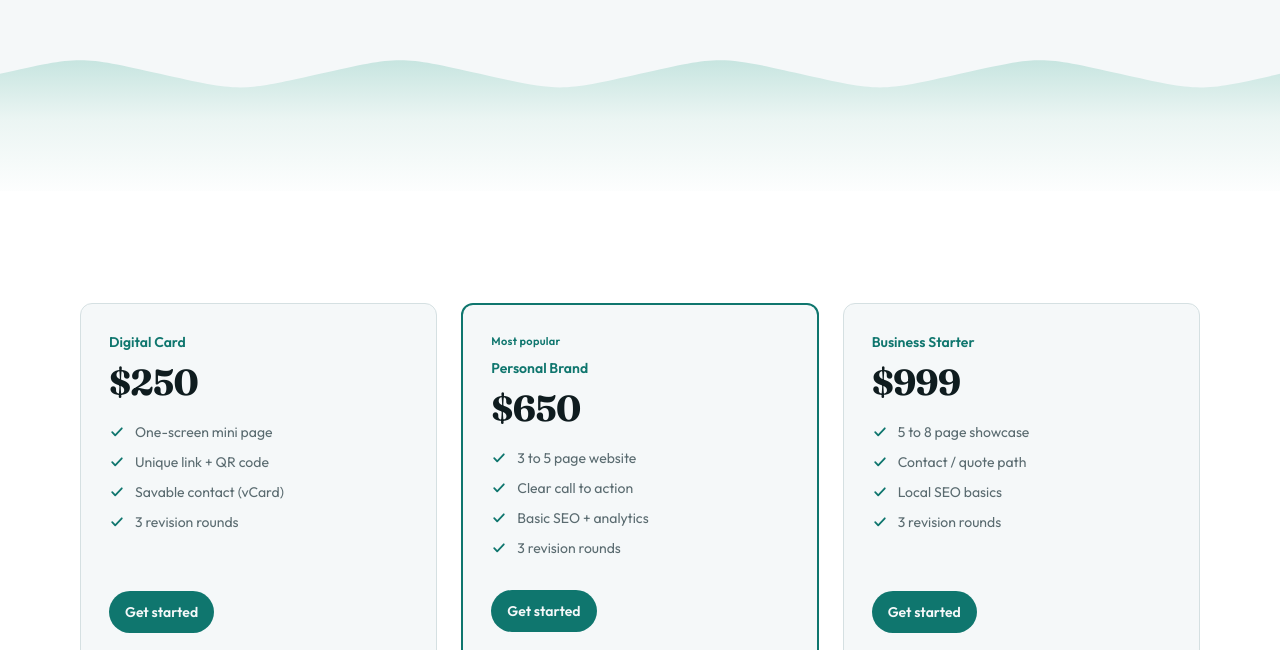
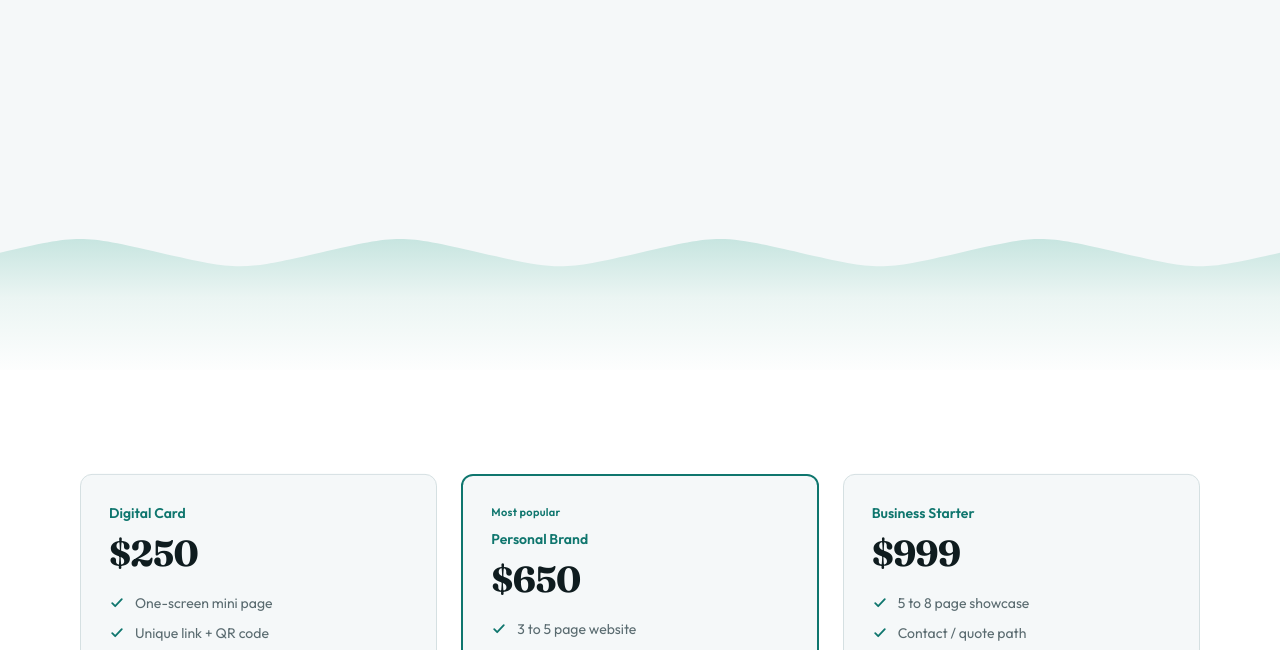
Before and after one commit to RayannSagnon/standout-studio, a Next.js app: page / in a window 1280 px wide. Shown: the part 3810-4460 px from the top of the page. Built offline with nearby package versions, Linux system fonts and the light colour scheme.

Commit message:
Make Packages rise on its own again after Selected Work.
Scope the approach to Packages only with a stronger scrubbed lift, so the rest of the page no longer shifts or leaves a white gap.

```diff
--- a/src/app/page.tsx
+++ b/src/app/page.tsx
@@ -21,6 +21,7 @@ export default function HomePage() {
       <SelectedWork />
       <SiteApproach>
         <Packages />
+      </SiteApproach>
       <Why />
       <Marquee />
       <Process />
@@ -28,7 +29,6 @@ export default function HomePage() {
       <About />
       <Faq />
       <Contact />
-      </SiteApproach>
     </>
   );
 }
--- a/src/components/layout/SiteApproach.tsx
+++ b/src/components/layout/SiteApproach.tsx
@@ -22,8 +22,8 @@ export function SiteApproach({ children }: SiteApproachProps) {
       if (!root || !panel) return;
 
       const work = document.getElementById("work");
-      // Clear any stuck opacity from older approach builds.
       if (work) gsap.set(work, { clearProps: "opacity,filter,transform" });
+      gsap.set(panel, { clearProps: "transform,filter,opacity" });
 
       const reduce = window.matchMedia("(prefers-reduced-motion: reduce)").matches;
       const desktop = window.matchMedia("(min-width: 768px)").matches;
@@ -31,16 +31,20 @@ export function SiteApproach({ children }: SiteApproachProps) {
 
       gsap.fromTo(
         panel,
-        { y: 72, force3D: true },
         {
-          y: 0,
+          yPercent: 28,
+          transformOrigin: "50% 0%",
+          force3D: true,
+        },
+        {
+          yPercent: 0,
           ease: "none",
           force3D: true,
           scrollTrigger: {
             trigger: root,
-            start: "top bottom",
-            end: "top 18%",
-            scrub: 0.5,
+            start: "top 95%",
+            end: "top 30%",
+            scrub: 0.4,
             invalidateOnRefresh: true,
           },
         },
@@ -50,8 +54,10 @@ export function SiteApproach({ children }: SiteApproachProps) {
   );
 
   return (
-    <div ref={rootRef} className="relative z-10">
-      <div ref={panelRef}>{children}</div>
+    <div ref={rootRef} className="relative z-20 overflow-x-clip">
+      <div ref={panelRef} className="will-change-transform">
+        {children}
+      </div>
     </div>
   );
 }
--- a/src/components/sections/Packages.tsx
+++ b/src/components/sections/Packages.tsx
@@ -85,7 +85,7 @@ export function Packages() {
       </div>
 
       <div className="relative -mt-px bg-white">
-        <div className="mx-auto max-w-[1440px] px-5 pb-7 pt-2 md:px-20 md:pb-24 md:pt-4">
+        <div className="mx-auto max-w-[1440px] px-5 pb-7 pt-1 md:px-20 md:pb-24 md:pt-2">
         <Reveal>
           <p className="text-xs font-semibold tracking-[0.12em] text-teal md:hidden">
             {packages.kicker}
```
Lines whose indentation alone changed are shown as unchanged.
